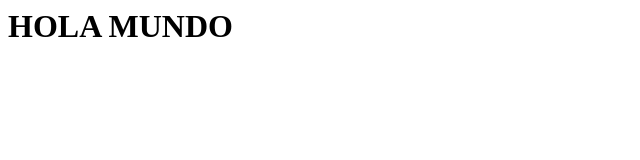
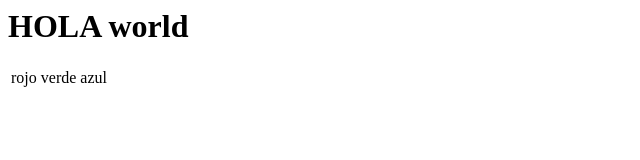
Before and after one commit to chilaveri/ejemplo1, a plain HTML site: page index.html in a window 1280 px wide. Shown: the whole page, without its empty margins (0-640 px from the left). Drawn offline with Linux system fonts and the light colour scheme.

Commit message:
cambios
hice lo que se me dio la gana :+1:

```diff
--- a/index.html
+++ b/index.html
@@ -6,9 +6,16 @@
  </head>
 <body>
 
-<h1> HOLA MUNDO </h1>
+<h1> HOLA world </h1>
 
+<table>
 
+<tr>
+<td>rojo</td><td>verde</td><td>azul</td>
+
+</tr>
+
+</table>
 
 </body>
 
```
